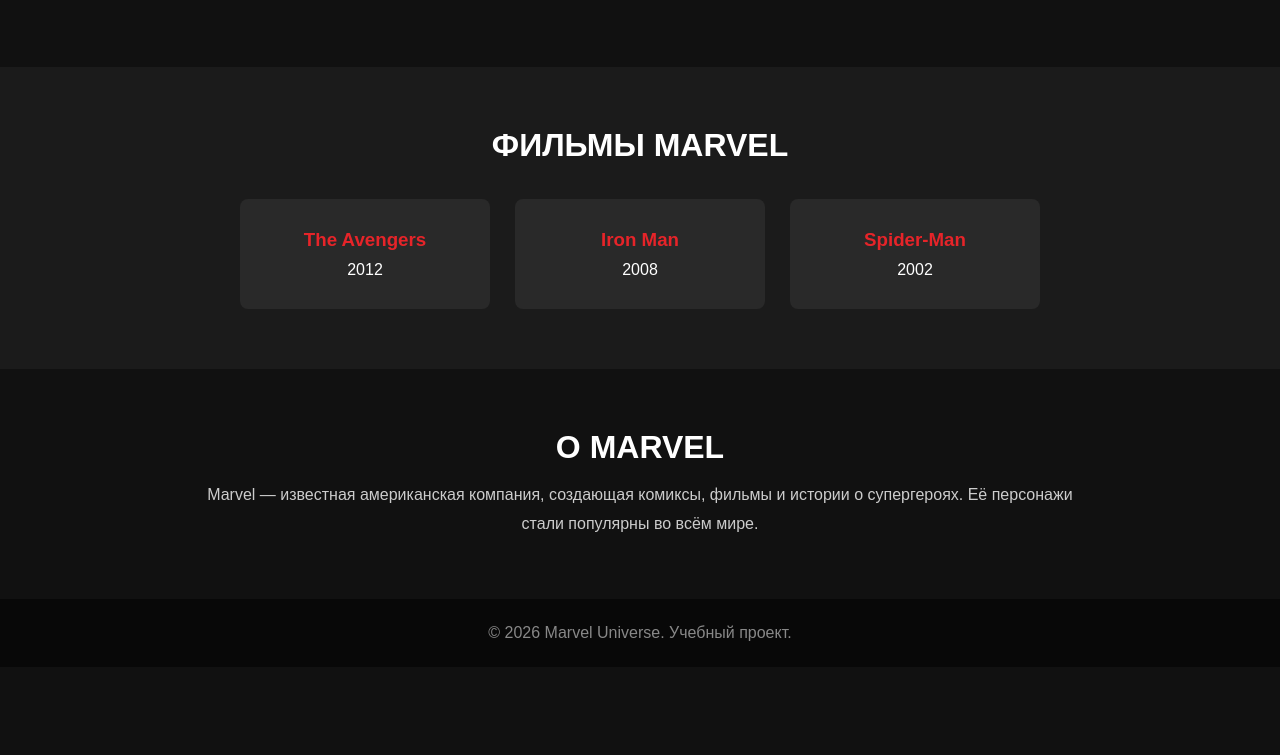
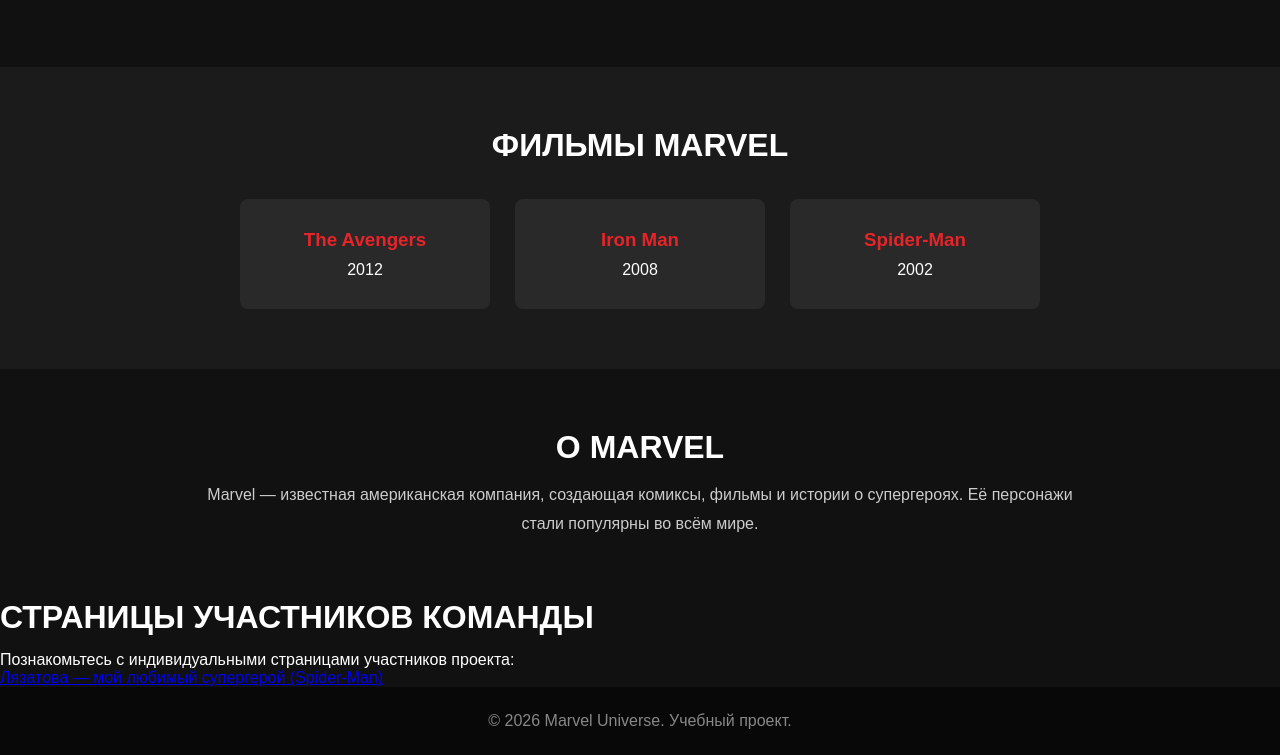
Before and after one commit to nuraylyazyatova-sys/LPR5-Team, a plain HTML site: page index.html in a window 1280 px wide. Shown: the part 990-1745 px from the top of the page. Before the commit the page ends 1657 px from the top, so only its background shows below. Drawn offline with Linux system fonts and the light colour scheme.

Commit message:
Қатысушылар беттеріне сілтемелер қосылды

```diff
--- a/index.html
+++ b/index.html
@@ -23,14 +23,11 @@
 <section class="hero" id="home">
     <div class="hero-content">
         <p class="subtitle">WELCOME TO THE MARVEL WORLD</p>
-
         <h1>МИР СУПЕРГЕРОЕВ</h1>
-
         <p>
             Открой для себя удивительную вселенную Marvel,
             познакомься с героями и их невероятными историями.
         </p>
-
         <a href="#heroes" class="button">Смотреть героев</a>
     </div>
 </section>
@@ -103,6 +100,20 @@
     </p>
 </section>
 
+<section class="team">
+    <h2>СТРАНИЦЫ УЧАСТНИКОВ КОМАНДЫ</h2>
+
+    <p>Познакомьтесь с индивидуальными страницами участников проекта:</p>
+
+    <ul>
+        <li>
+            <a href="Lyazatova-favorite-hero.html">
+                Лязатова — мой любимый супергерой (Spider-Man)
+            </a>
+        </li>
+    </ul>
+</section>
+
 <footer>
     <p>© 2026 Marvel Universe. Учебный проект.</p>
 </footer>
```
